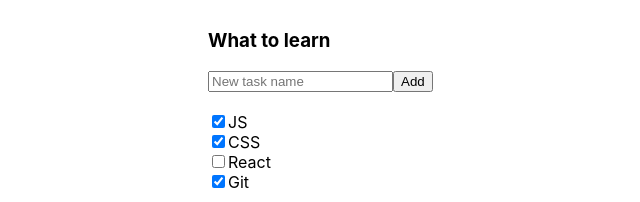
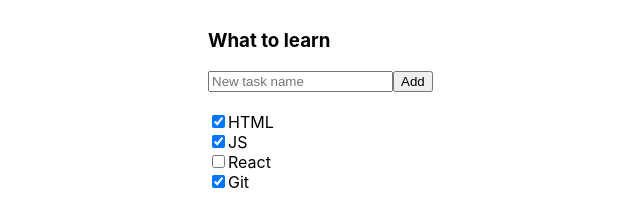
Before and after one commit to AnnaBoldyreva/todolist, a React (Create React App) app: page / in a window 1280 px wide. Shown: the top 202 px of the page, without its empty margins (192-832 px from the left). Built offline with nearby package versions, Linux system fonts and the light colour scheme.

Commit message:
create TaskElement with .map for create JSX elements

```diff
--- a/src/App.js
+++ b/src/App.js
@@ -9,7 +9,7 @@ class App extends React.Component {
     tasks = [
         {title:'HTML',  isDone:true, priority:'low'},
         {title:'JS',    isDone:true, priority:'middle'},
-        {title:'React', isDone:true, priority:'high'},
+        {title:'React', isDone:false, priority:'high'},
         {title:'Git',   isDone:true, priority:'high'}
     ];
     render = () => {
--- a/src/Tasks.js
+++ b/src/Tasks.js
@@ -5,13 +5,13 @@ import TodoTask from "./TodoTask";
 
 class Tasks extends React.Component {
     render = () => {
+        let taskElement = this.props.tasks.map( (task) => {
+            return <TodoTask title={task.title} isDone={task.isDone} />
+            });
         return (
 
             <div>
-                <TodoTask title='JS'    isDone={true}/>
-                <TodoTask title='CSS'   isDone={true}/>
-                <TodoTask title='React' isDone={false}/>
-                <TodoTask title='Git'   isDone={true}/>
+                {taskElement}
             </div>
 
 
```
